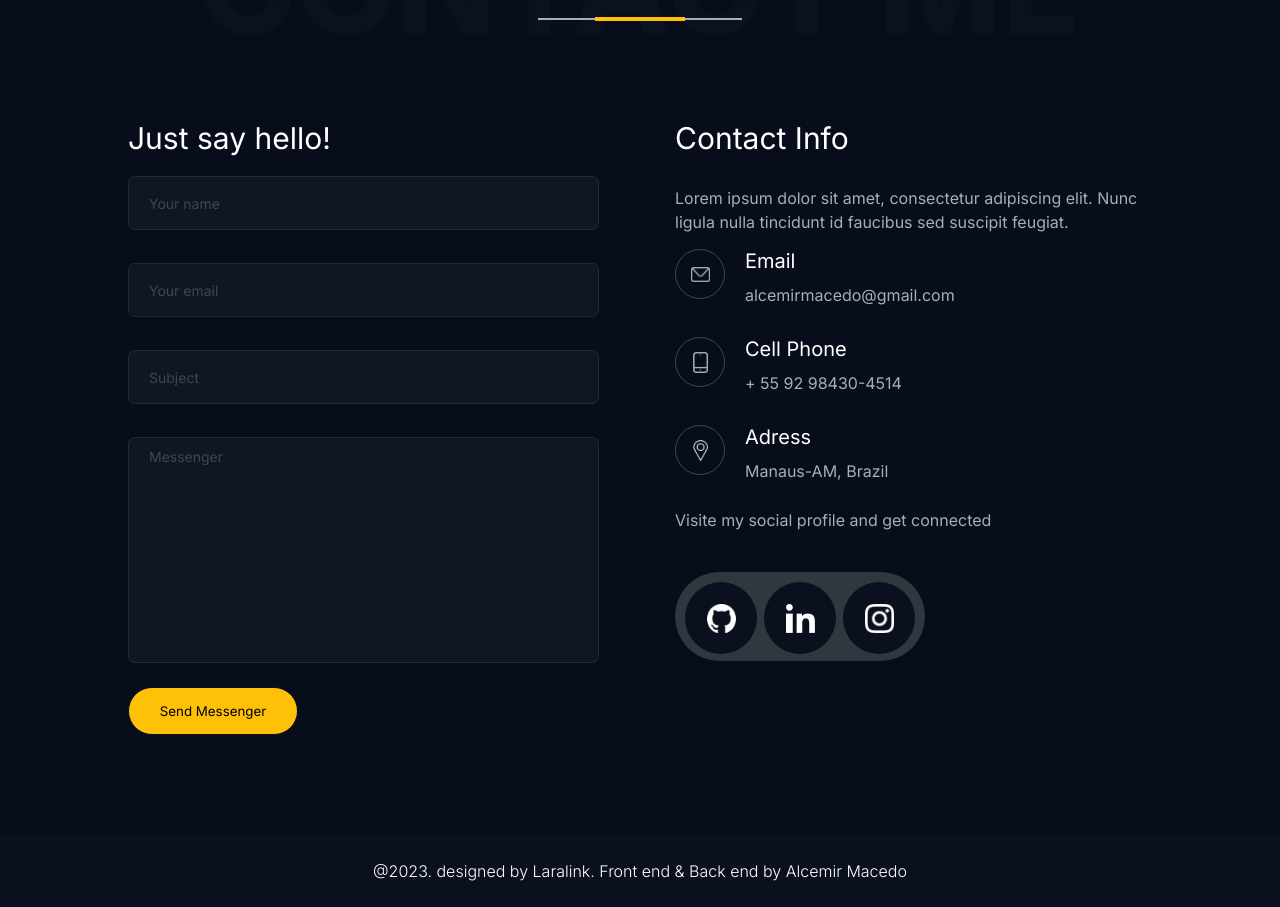
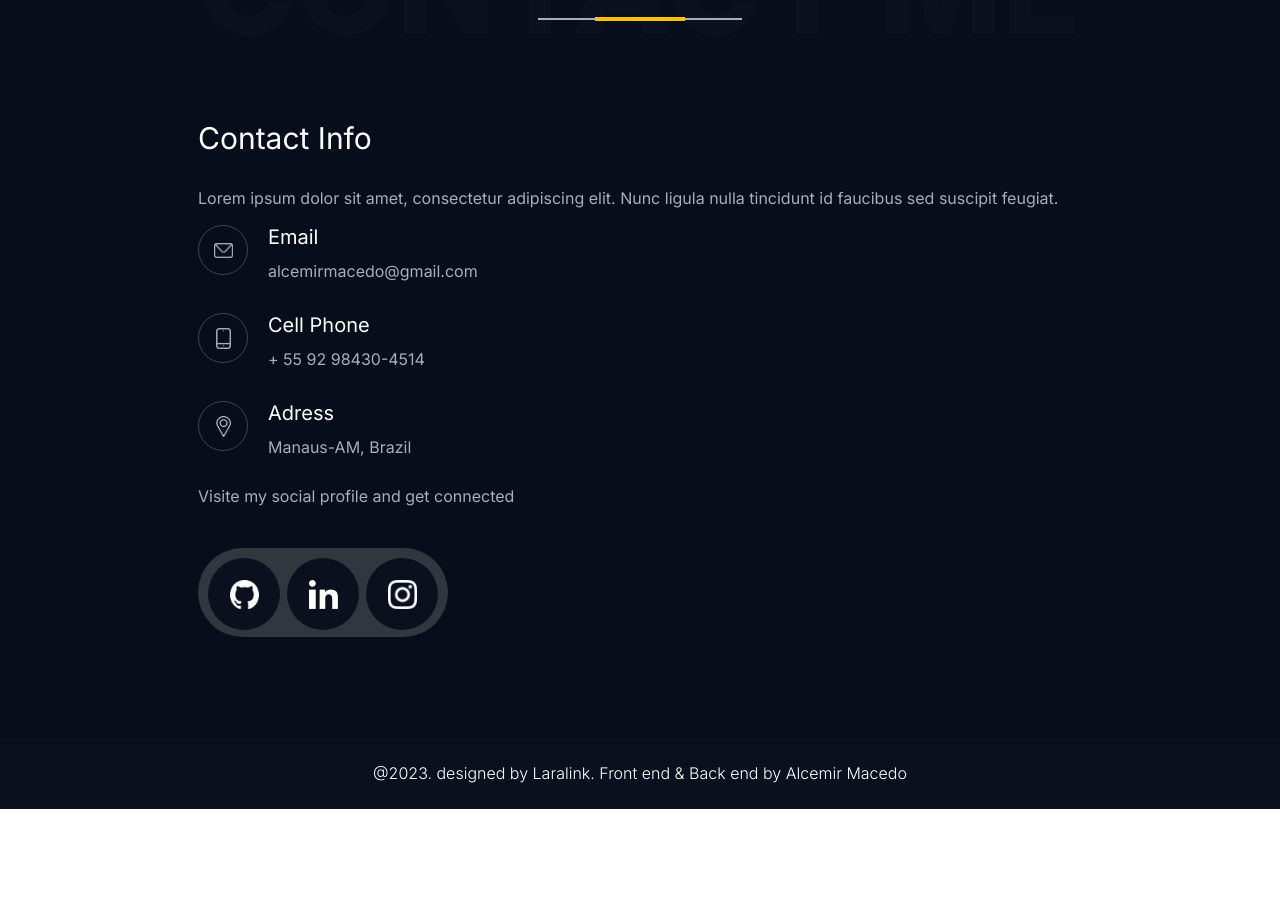
Before and after one commit to AlcemirMacedo/am-devoloper, a Next.js app: page / in a window 1280 px wide. Shown: the part 7010-7917 px from the top of the page. After the commit the page ends 7819 px from the top, so only its background shows below. Built offline with nearby package versions, Linux system fonts and the light colour scheme.

Commit message:
Atualização de conteúdo

```diff
--- a/src/componentes/contact/page.tsx
+++ b/src/componentes/contact/page.tsx
@@ -21,16 +21,7 @@ export default function Contact(){
                     <div className='bigTitle'>contact me</div>
                 </div>
                 <section className='contact-topic'>
-                    <div className='side1'>
-                        <form action={''}>
-                            <h1>Just say hello!</h1>
-                            <input type='text' value={'Your name'} />
-                            <input type='email' value={'Your email'} />
-                            <input type='text' value={'Subject'} />
-                            <textarea value={'Messenger'}></textarea>
-                            <button className='botao'>Send Messenger</button>
-                        </form>
-                    </div>
+
                     <div className='side2'>
                        <h1>Contact Info</h1>
                        <p>Lorem ipsum dolor sit amet, consectetur adipiscing elit. Nunc ligula nulla tincidunt id faucibus sed suscipit feugiat.</p>
```
